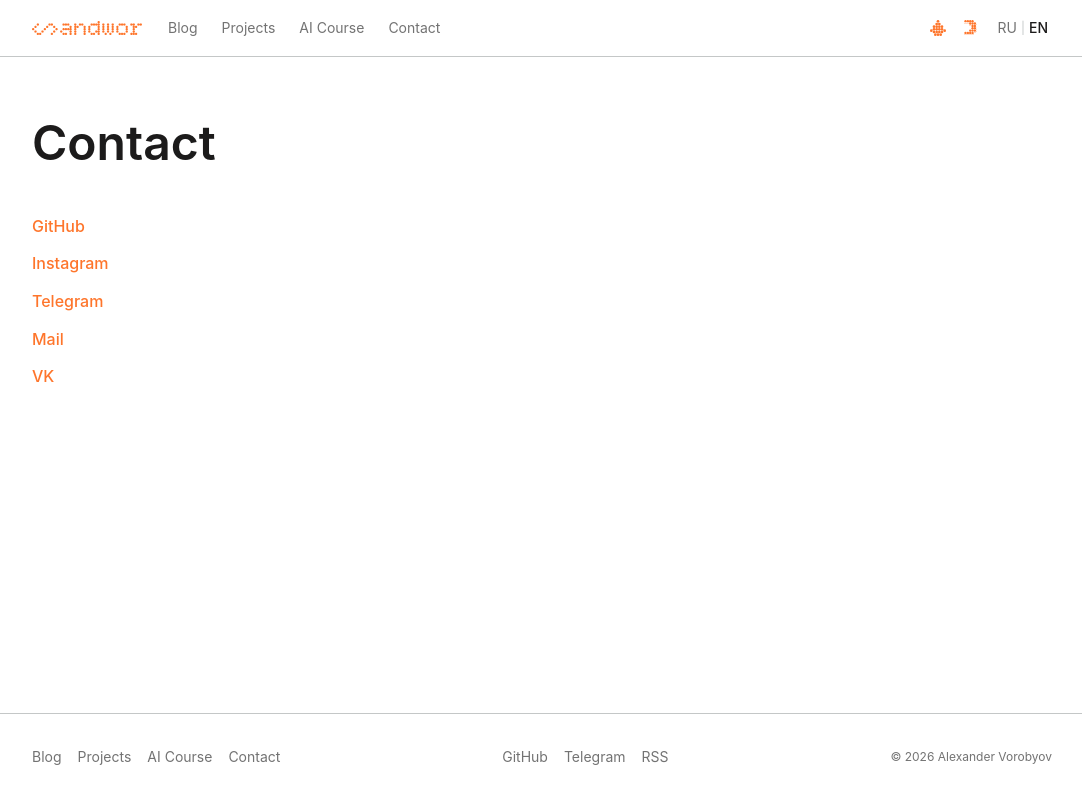
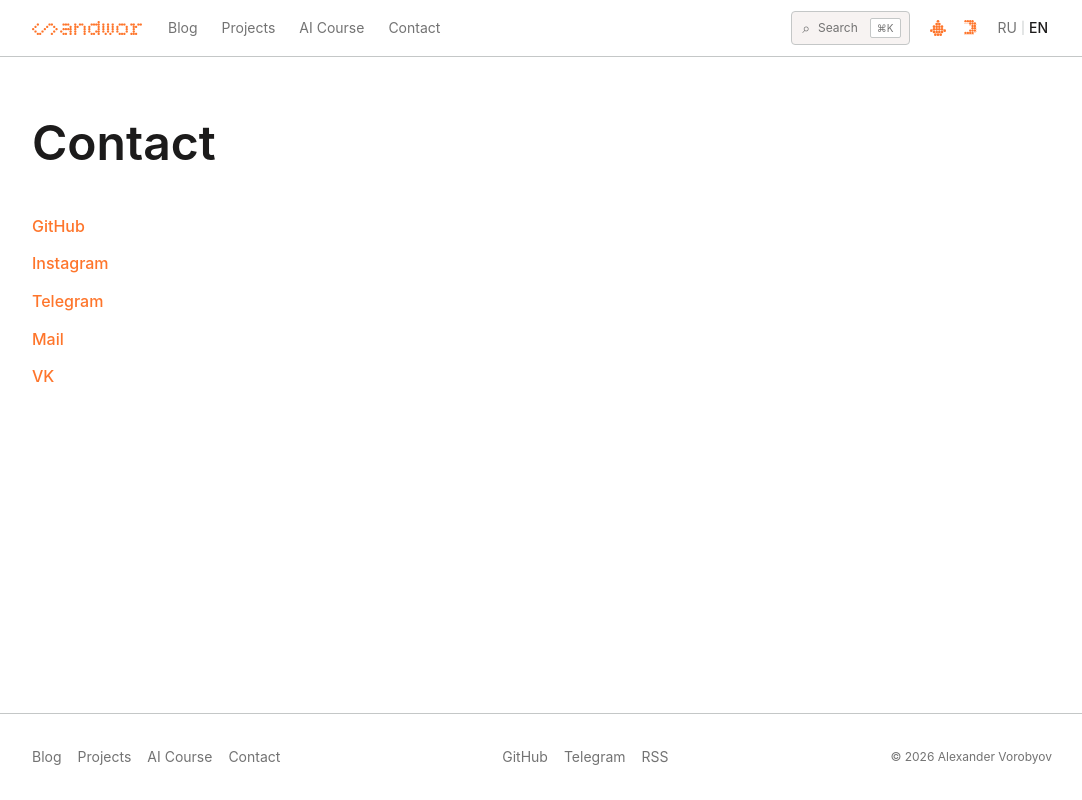
Before and after one commit to aovorobyov/sandwor, a Next.js app: page /en/contact in a window 1280 px wide. Shown: the whole page, without its empty margins (98-1180 px from the left). Built offline with nearby package versions, Linux system fonts and the light colour scheme; a web font is replaced by a local one.

Commit message:
feat(palette): поиск по статьям + видимая «Поиск ⌘K» кнопка в шапке

```diff
--- a/messages/en.json
+++ b/messages/en.json
@@ -63,10 +63,13 @@
     "hintClose": "close",
     "group": {
       "navigation": "Navigation",
+      "post": "Articles",
       "theme": "Theme",
       "locale": "Language",
       "accent": "Appearance"
     },
+    "triggerLabel": "Search",
+    "triggerAria": "Open command palette",
     "themeLight": "Light theme",
     "themeDark": "Dark theme",
     "themeSystem": "System theme",
--- a/messages/ru.json
+++ b/messages/ru.json
@@ -63,10 +63,13 @@
     "hintClose": "закрыть",
     "group": {
       "navigation": "Навигация",
+      "post": "Статьи",
       "theme": "Тема",
       "locale": "Язык",
       "accent": "Оформление"
     },
+    "triggerLabel": "Поиск",
+    "triggerAria": "Открыть командную палитру",
     "themeLight": "Светлая тема",
     "themeDark": "Тёмная тема",
     "themeSystem": "Системная тема",
--- /dev/null
+++ b/src/app/api/posts/list/route.ts
@@ -0,0 +1,18 @@
+import { getTelegramPosts } from '@/entities/post/api/telegram';
+
+/** Минимальная проекция поста для поиска в командной палитре — без HTML-тела. */
+export const GET = async () => {
+  const posts = await getTelegramPosts();
+
+  const slim = posts.map((post) => ({
+    slug: post.slug,
+    title: post.title,
+    tag: post.tag,
+  }));
+
+  return Response.json(slim, {
+    headers: {
+      'Cache-Control': 's-maxage=3600, stale-while-revalidate=86400',
+    },
+  });
+};
--- a/src/widgets/CommandPalette/CommandPalette.tsx
+++ b/src/widgets/CommandPalette/CommandPalette.tsx
@@ -11,6 +11,8 @@ import { useTranslations } from 'next-intl';
 import { cn } from '@/shared/lib/cn';
 import type { PaletteCommand } from './CommandPalette.types';
 import { useCommands } from './lib/useCommands';
+import { fetchPalettePosts, type PaletteSearchPost } from './lib/paletteApi';
+import { PALETTE_OPEN_EVENT } from './lib/paletteEvents';
 import s from './CommandPalette.module.css';
 
 const COMMAND_KEY = 'k';
@@ -26,7 +28,9 @@ const matchesQuery = (cmd: PaletteCommand, query: string): boolean => {
 
 export const CommandPalette: FC = () => {
   const t = useTranslations('palette');
-  const commands = useCommands();
+  const [posts, setPosts] = useState<PaletteSearchPost[]>([]);
+  const [hasFetchedPosts, setHasFetchedPosts] = useState(false);
+  const commands = useCommands(posts);
   const [isOpen, setIsOpen] = useState(false);
   const [query, setQuery] = useState('');
   const [selectedIndex, setSelectedIndex] = useState(0);
@@ -53,9 +57,17 @@ export const CommandPalette: FC = () => {
       }
     };
 
+    const handleOpenRequest = () => {
+      setIsOpen(true);
+      setQuery('');
+      setSelectedIndex(0);
+    };
+
     document.addEventListener('keydown', handleGlobalKey);
+    document.addEventListener(PALETTE_OPEN_EVENT, handleOpenRequest);
     return () => {
       document.removeEventListener('keydown', handleGlobalKey);
+      document.removeEventListener(PALETTE_OPEN_EVENT, handleOpenRequest);
     };
   }, []);
 
@@ -64,6 +76,15 @@ export const CommandPalette: FC = () => {
       inputRef.current?.focus();
     }
   }, [isOpen]);
+
+  useEffect(() => {
+    if (!isOpen || hasFetchedPosts) {
+      return;
+    }
+
+    setHasFetchedPosts(true);
+    fetchPalettePosts().then(setPosts);
+  }, [isOpen, hasFetchedPosts]);
 
   useEffect(() => {
     setSelectedIndex((prev) => {
--- a/src/widgets/CommandPalette/CommandPalette.types.ts
+++ b/src/widgets/CommandPalette/CommandPalette.types.ts
@@ -1,4 +1,4 @@
-export type PaletteCommandGroup = 'navigation' | 'theme' | 'locale' | 'accent';
+export type PaletteCommandGroup = 'navigation' | 'post' | 'theme' | 'locale' | 'accent';
 
 export interface PaletteCommand {
   id: string;
--- /dev/null
+++ b/src/widgets/CommandPalette/PaletteTrigger.module.css
@@ -0,0 +1,38 @@
+.root {
+  display: inline-flex;
+  align-items: center;
+  background: var(--bg-subtle);
+  border: 1px solid var(--border);
+  border-radius: var(--radius-md);
+  padding: 6px 8px 6px 10px;
+  font-size: var(--text-xs);
+  color: var(--text-muted);
+  cursor: pointer;
+  transition: var(--transition);
+  font-family: var(--font);
+}
+
+.root:hover {
+  border-color: var(--text-muted);
+  color: var(--text);
+}
+
+.icon {
+  margin-right: 8px;
+  font-size: var(--text-sm);
+  line-height: 1;
+}
+
+.label {
+  margin-right: 12px;
+}
+
+.kbd {
+  background: var(--bg);
+  border: 1px solid var(--border);
+  border-radius: var(--radius-sm);
+  padding: 1px 6px;
+  font-size: 10px;
+  font-family: var(--font);
+  color: var(--text-muted);
+}
--- /dev/null
+++ b/src/widgets/CommandPalette/PaletteTrigger.tsx
@@ -0,0 +1,26 @@
+'use client';
+
+import type { FC } from 'react';
+import { useTranslations } from 'next-intl';
+import { PALETTE_OPEN_EVENT } from './lib/paletteEvents';
+import s from './PaletteTrigger.module.css';
+
+export const PaletteTrigger: FC = () => {
+  const t = useTranslations('palette');
+
+  const handleClick = () => {
+    document.dispatchEvent(new CustomEvent(PALETTE_OPEN_EVENT));
+  };
+
+  return (
+    <button type="button" className={s.root} onClick={handleClick} aria-label={t('triggerAria')}>
+      <span className={s.icon} aria-hidden="true">
+        ⌕
+      </span>
+
+      <span className={s.label}>{t('triggerLabel')}</span>
+
+      <kbd className={s.kbd}>⌘K</kbd>
+    </button>
+  );
+};
--- a/src/widgets/CommandPalette/index.ts
+++ b/src/widgets/CommandPalette/index.ts
@@ -1 +1,2 @@
 export { CommandPalette } from './CommandPalette';
+export { PaletteTrigger } from './PaletteTrigger';
--- /dev/null
+++ b/src/widgets/CommandPalette/lib/paletteApi.ts
@@ -0,0 +1,18 @@
+export interface PaletteSearchPost {
+  slug: string;
+  title: string;
+  tag: string;
+}
+
+export const fetchPalettePosts = async (): Promise<PaletteSearchPost[]> => {
+  try {
+    const response = await fetch('/api/posts/list');
+    if (!response.ok) {
+      return [];
+    }
+
+    return (await response.json()) as PaletteSearchPost[];
+  } catch {
+    return [];
+  }
+};
--- /dev/null
+++ b/src/widgets/CommandPalette/lib/paletteEvents.ts
@@ -0,0 +1,2 @@
+/** DOM-событие для программного открытия палитры из любого места приложения. */
+export const PALETTE_OPEN_EVENT = 'palette:open';
--- a/src/widgets/CommandPalette/lib/useCommands.ts
+++ b/src/widgets/CommandPalette/lib/useCommands.ts
@@ -7,6 +7,7 @@ import { cycleAccent } from '@/features/accent-toggle';
 import { useLocaleSwitch } from '@/features/locale-switch';
 import { locales, type Locale } from '@/i18n-routing';
 import type { PaletteCommand } from '../CommandPalette.types';
+import type { PaletteSearchPost } from './paletteApi';
 
 interface NavLink {
   id: string;
@@ -29,7 +30,7 @@ const LOCALE_LABELS: Record<Locale, string> = {
   en: 'English',
 };
 
-export const useCommands = (): PaletteCommand[] => {
+export const useCommands = (posts: PaletteSearchPost[] = []): PaletteCommand[] => {
   const t = useTranslations();
   const router = useRouter();
   const { setTheme } = useTheme();
@@ -42,6 +43,17 @@ export const useCommands = (): PaletteCommand[] => {
       group: 'navigation',
       icon: '→',
       onSelect: () => router.push(href),
+    };
+  });
+
+  const postCommands: PaletteCommand[] = posts.map((post) => {
+    return {
+      id: `post-${post.slug}`,
+      label: post.title,
+      group: 'post',
+      icon: '✎',
+      keywords: `post статья ${post.tag}`,
+      onSelect: () => router.push(`/blog/${post.slug}`),
     };
   });
 
@@ -96,5 +108,5 @@ export const useCommands = (): PaletteCommand[] => {
     onSelect: () => cycleAccent(),
   };
 
-  return [...navCommands, ...themeCommands, ...localeCommands, accentCommand];
+  return [...navCommands, ...postCommands, ...themeCommands, ...localeCommands, accentCommand];
 };
--- a/src/widgets/Header/Header.tsx
+++ b/src/widgets/Header/Header.tsx
@@ -3,6 +3,7 @@ import { getTranslations } from 'next-intl/server';
 import { ThemeToggle } from '@/features/theme-toggle';
 import { AccentToggle } from '@/features/accent-toggle';
 import { LocaleSwitch } from '@/features/locale-switch';
+import { PaletteTrigger } from '@/widgets/CommandPalette';
 import { NAV_LINKS } from './config';
 import { MobileMenu } from './MobileMenu';
 import { LogoLink } from './LogoLink';
@@ -25,6 +26,9 @@ export const Header = async () => {
         </nav>
 
         <div className={s.controls}>
+          <span className={s.controlGap}>
+            <PaletteTrigger />
+          </span>
           <AccentToggle />
           <span className={s.controlGap}>
             <ThemeToggle />
```
